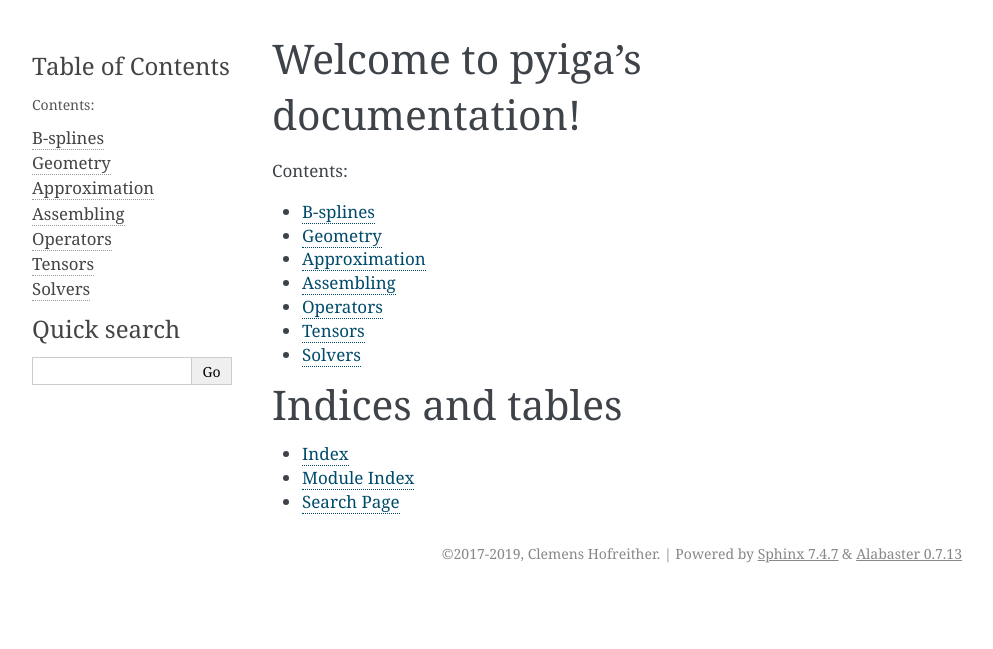
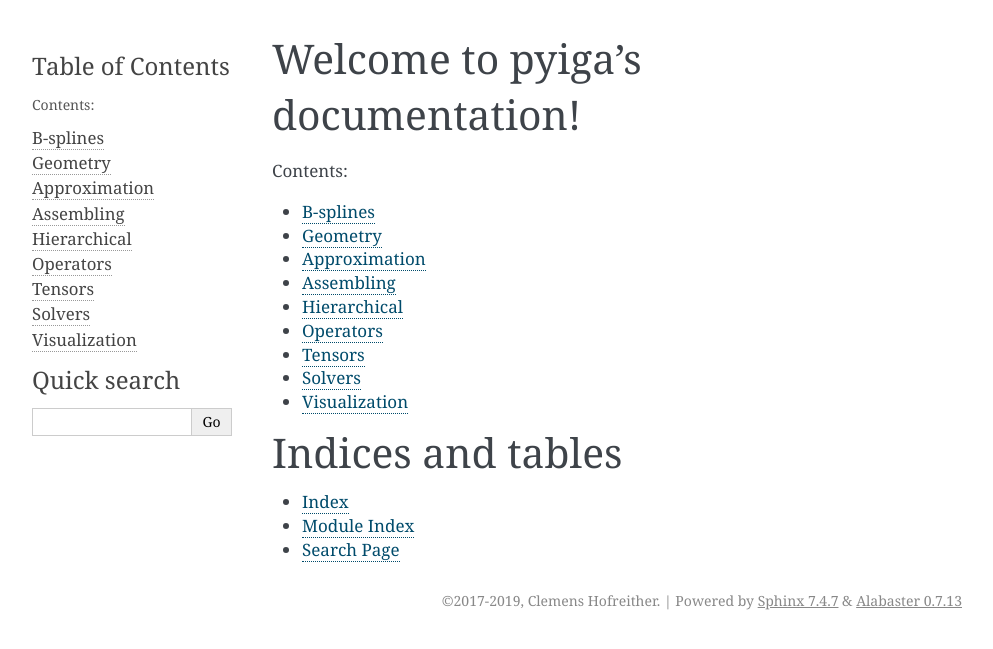
Before and after one commit to c-f-h/pyiga, a Sphinx documentation site: the page built from docs/source/index.rst, in a window 1280 px wide. Shown: the top 649 px of the page, without its empty margins (148-1141 px from the left). Built offline with Sphinx 7.4.7, drawn with Linux system fonts in a browser that asks for light colours.

Commit message:
update documentation

```diff
--- /dev/null
+++ b/docs/source/api/hierarchical.rst
@@ -0,0 +1,4 @@
+Hierarchical Spline Spaces
+==========================
+
+.. automodule:: pyiga.hierarchical
--- /dev/null
+++ b/docs/source/api/vis.rst
@@ -0,0 +1,5 @@
+Visualization
+=============
+
+.. automodule:: pyiga.vis
+    :members:
--- a/docs/source/conf.py
+++ b/docs/source/conf.py
@@ -109,7 +109,7 @@ html_theme = 'alabaster'
 # Add any paths that contain custom static files (such as style sheets) here,
 # relative to this directory. They are copied after the builtin static files,
 # so a file named "default.css" will overwrite the builtin "default.css".
-html_static_path = ['_static']
+#html_static_path = ['_static']
 
 html_show_sourcelink = False
 
--- a/docs/source/index.rst
+++ b/docs/source/index.rst
@@ -14,9 +14,11 @@ Welcome to pyiga's documentation!
    api/geometry
    api/approx
    api/assemble
+   Hierarchical <api/hierarchical>
    api/operators
    api/tensor
    api/solvers
+   api/vis
 
 
 
```
Also changed, not shown: 1 other file.
